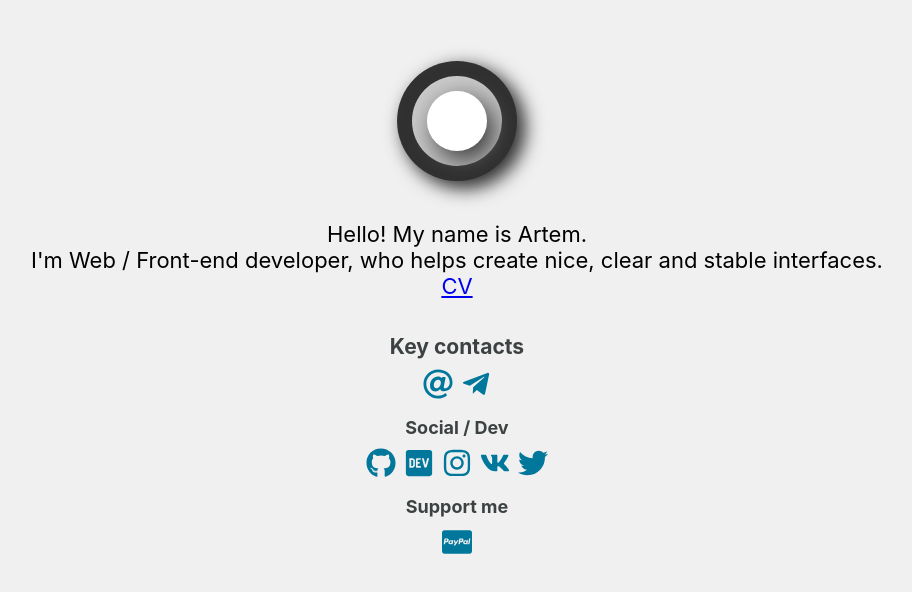
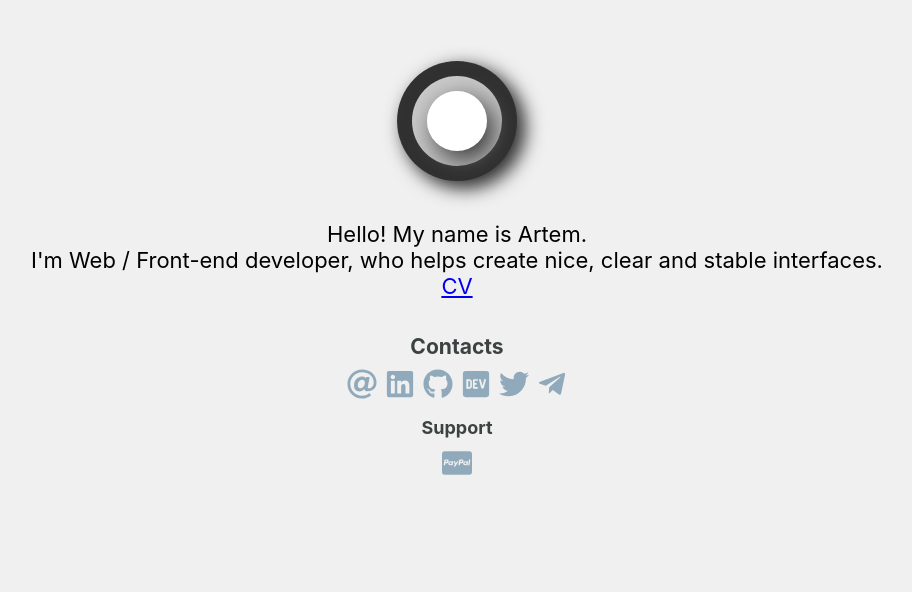
Before and after one commit to artemshar/artemshar.github.io, a React app: page / in a window 1280 px wide. Shown: the whole page, without its empty margins (183-1095 px from the left). Built offline with nearby package versions, Linux system fonts and the light colour scheme.

Commit message:
add linkedin, remove instagram

```diff
--- a/src/parts/Contacts.css
+++ b/src/parts/Contacts.css
@@ -20,10 +20,10 @@
   display: inline-flex;
 }
 .link-item a svg {
-  color: rgb(0, 119, 155);
-  fill:rgb(0, 119, 155);
+  color: #91aabb;
+  fill:#91aabb;
 }
 .link-item a:hover svg {
-  color: rgb(0, 143, 187);
-  fill: rgb(0, 143, 187);
+  color: #01546d;
+  fill: #01546d;
 }
--- a/src/parts/Contacts.js
+++ b/src/parts/Contacts.js
@@ -4,7 +4,7 @@ import './Contacts.css'
 const Contacts = () => {
   return (
     <div className="contacts">
-      <h3>Key contacts</h3>
+      <h3>Contacts</h3>
       <ul className="links-list">
         <li className="link-item">
           <a className="u-email" href="mailto:artemrandom@ya.ru" target="_blanc" title="artemrandom@ya.ru">
@@ -16,16 +16,12 @@ const Contacts = () => {
           </a>
         </li>
         <li className="link-item">
-          <a href="https://t.me/artemshar" rel="me" target="_blanc" title="t.me/artemshar">
-            <svg width="30" height="30" fill="#aaa" xmlns="http://www.w3.org/2000/svg" viewBox="0 0 448 512">
-              <path d="M446.7 98.6l-67.6 318.8c-5.1 22.5-18.4 28.1-37.3 17.5l-103-75.9-49.7 47.8c-5.5 5.5-10.1 10.1-20.7 10.1l7.4-104.9 190.9-172.5c8.3-7.4-1.8-11.5-12.9-4.1L117.8 284 16.2 252.2c-22.1-6.9-22.5-22.1 4.6-32.7L418.2 66.4c18.4-6.9 34.5 4.1 28.5 32.2z"></path>
+          <a href="https://www.linkedin.com/in/artemshar/" rel="me" target="_blanc" title="linkedin.com/in/artemshar">
+            <svg width="30" height="30" fill="#aaa" aria-hidden="true" data-prefix="fab" data-icon="linkedin" xmlns="http://www.w3.org/2000/svg" viewBox="0 0 448 512" class="svg-inline--fa fa-linkedin fa-w-14 fa-3x">
+              <path fill="currentColor" d="M416 32H31.9C14.3 32 0 46.5 0 64.3v383.4C0 465.5 14.3 480 31.9 480H416c17.6 0 32-14.5 32-32.3V64.3c0-17.8-14.4-32.3-32-32.3zM135.4 416H69V202.2h66.5V416zm-33.2-243c-21.3 0-38.5-17.3-38.5-38.5S80.9 96 102.2 96c21.2 0 38.5 17.3 38.5 38.5 0 21.3-17.2 38.5-38.5 38.5zm282.1 243h-66.4V312c0-24.8-.5-56.7-34.5-56.7-34.6 0-39.9 27-39.9 54.9V416h-66.4V202.2h63.7v29.2h.9c8.9-16.8 30.6-34.5 62.9-34.5 67.2 0 79.7 44.3 79.7 101.9V416z"/>
             </svg>
           </a>
         </li>
-      </ul>
-
-      <h4>Social / Dev</h4>
-      <ul className="links-list">
         <li className="link-item">
           <a className="u-url" rel="me" target="_blanc" href="https://github.com/artemshar" title="github.com/artemshar">
             <svg width="30" height="30" fill="#aaa" xmlns="http://www.w3.org/2000/svg" viewBox="0 0 496 512">
@@ -41,27 +37,20 @@ const Contacts = () => {
           </a>
         </li>
         <li className="link-item">
-          <a className="u-url" rel="me" target="_blanc" href="https://www.instagram.com/artem.shar" title="instagram.com/artem.shar">
-            <svg width="30" height="30" fill="#aaa" xmlns="http://www.w3.org/2000/svg" viewBox="0 0 448 512">
-              <path d="M224.1 141c-63.6 0-114.9 51.3-114.9 114.9s51.3 114.9 114.9 114.9S339 319.5 339 255.9 287.7 141 224.1 141zm0 189.6c-41.1 0-74.7-33.5-74.7-74.7s33.5-74.7 74.7-74.7 74.7 33.5 74.7 74.7-33.6 74.7-74.7 74.7zm146.4-194.3c0 14.9-12 26.8-26.8 26.8-14.9 0-26.8-12-26.8-26.8s12-26.8 26.8-26.8 26.8 12 26.8 26.8zm76.1 27.2c-1.7-35.9-9.9-67.7-36.2-93.9-26.2-26.2-58-34.4-93.9-36.2-37-2.1-147.9-2.1-184.9 0-35.8 1.7-67.6 9.9-93.9 36.1s-34.4 58-36.2 93.9c-2.1 37-2.1 147.9 0 184.9 1.7 35.9 9.9 67.7 36.2 93.9s58 34.4 93.9 36.2c37 2.1 147.9 2.1 184.9 0 35.9-1.7 67.7-9.9 93.9-36.2 26.2-26.2 34.4-58 36.2-93.9 2.1-37 2.1-147.8 0-184.8zM398.8 388c-7.8 19.6-22.9 34.7-42.6 42.6-29.5 11.7-99.5 9-132.1 9s-102.7 2.6-132.1-9c-19.6-7.8-34.7-22.9-42.6-42.6-11.7-29.5-9-99.5-9-132.1s-2.6-102.7 9-132.1c7.8-19.6 22.9-34.7 42.6-42.6 29.5-11.7 99.5-9 132.1-9s102.7-2.6 132.1 9c19.6 7.8 34.7 22.9 42.6 42.6 11.7 29.5 9 99.5 9 132.1s2.7 102.7-9 132.1z"></path>
-            </svg>
-          </a>
-        </li>
-        <li className="link-item">
-          <a href="https://vk.com/artem_shar" rel="me" target="_blanc" title="vk.com/artem_shar">
-            <svg width="30" height="30" fill="#aaa" xmlns="http://www.w3.org/2000/svg" viewBox="0 0 576 512">
-              <path d="M545 117.7c3.7-12.5 0-21.7-17.8-21.7h-58.9c-15 0-21.9 7.9-25.6 16.7 0 0-30 73.1-72.4 120.5-13.7 13.7-20 18.1-27.5 18.1-3.7 0-9.4-4.4-9.4-16.9V117.7c0-15-4.2-21.7-16.6-21.7h-92.6c-9.4 0-15 7-15 13.5 0 14.2 21.2 17.5 23.4 57.5v86.8c0 19-3.4 22.5-10.9 22.5-20 0-68.6-73.4-97.4-157.4-5.8-16.3-11.5-22.9-26.6-22.9H38.8c-16.8 0-20.2 7.9-20.2 16.7 0 15.6 20 93.1 93.1 195.5C160.4 378.1 229 416 291.4 416c37.5 0 42.1-8.4 42.1-22.9 0-66.8-3.4-73.1 15.4-73.1 8.7 0 23.7 4.4 58.7 38.1 40 40 46.6 57.9 69 57.9h58.9c16.8 0 25.3-8.4 20.4-25-11.2-34.9-86.9-106.7-90.3-111.5-8.7-11.2-6.2-16.2 0-26.2.1-.1 72-101.3 79.4-135.6z" />
-            </svg>
-          </a>
-        </li>
-        <li className="link-item">
           <a href="https://twitter.com/artem_shar" rel="me" target="_blanc" title="twitter.com/artem_shar">
             <svg width="30" height="30" color="#aaa" aria-hidden="true" data-prefix="fab" data-icon="twitter" xmlns="http://www.w3.org/2000/svg" viewBox="0 0 512 512" className="svg-inline--fa fa-twitter fa-w-16 fa-2x"><path fill="currentColor" d="M459.37 151.716c.325 4.548.325 9.097.325 13.645 0 138.72-105.583 298.558-298.558 298.558-59.452 0-114.68-17.219-161.137-47.106 8.447.974 16.568 1.299 25.34 1.299 49.055 0 94.213-16.568 130.274-44.832-46.132-.975-84.792-31.188-98.112-72.772 6.498.974 12.995 1.624 19.818 1.624 9.421 0 18.843-1.3 27.614-3.573-48.081-9.747-84.143-51.98-84.143-102.985v-1.299c13.969 7.797 30.214 12.67 47.431 13.319-28.264-18.843-46.781-51.005-46.781-87.391 0-19.492 5.197-37.36 14.294-52.954 51.655 63.675 129.3 105.258 216.365 109.807-1.624-7.797-2.599-15.918-2.599-24.04 0-57.828 46.782-104.934 104.934-104.934 30.213 0 57.502 12.67 76.67 33.137 23.715-4.548 46.456-13.32 66.599-25.34-7.798 24.366-24.366 44.833-46.132 57.827 21.117-2.273 41.584-8.122 60.426-16.243-14.292 20.791-32.161 39.308-52.628 54.253z" /></svg>
           </a>
         </li>
+        <li className="link-item">
+          <a href="https://t.me/artemshar" rel="me" target="_blanc" title="t.me/artemshar">
+            <svg width="30" height="30" fill="#aaa" xmlns="http://www.w3.org/2000/svg" viewBox="0 0 448 512">
+              <path d="M446.7 98.6l-67.6 318.8c-5.1 22.5-18.4 28.1-37.3 17.5l-103-75.9-49.7 47.8c-5.5 5.5-10.1 10.1-20.7 10.1l7.4-104.9 190.9-172.5c8.3-7.4-1.8-11.5-12.9-4.1L117.8 284 16.2 252.2c-22.1-6.9-22.5-22.1 4.6-32.7L418.2 66.4c18.4-6.9 34.5 4.1 28.5 32.2z"></path>
+            </svg>
+          </a>
+        </li>
       </ul>
 
-      <h4>Support me</h4>
+      <h4>Support</h4>
       <ul className="links-list">
         <li className="link-item">
           <a href="https://paypal.me/artemshar2020" title="paypal.me/artemshar2020">
```
